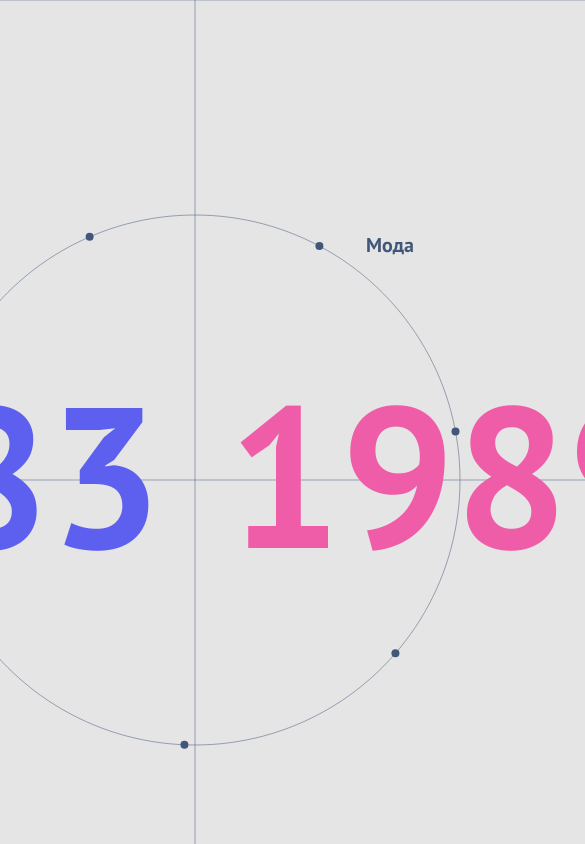
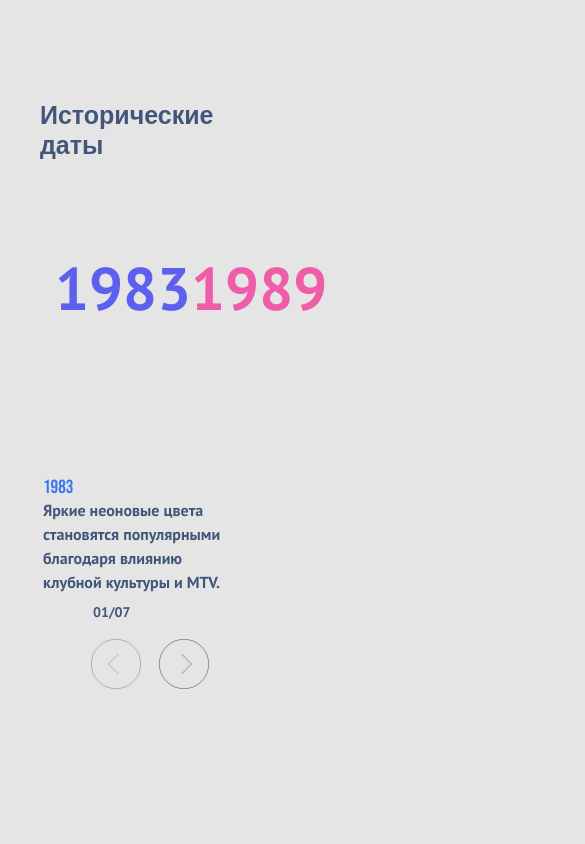
Before and after one commit to MaximSamorukov/test_only, a React app: page / in a window 390 px wide. Shown: the top 844 px of the page, 585 px wide, since content can reach past the window. Built offline with nearby package versions, Linux system fonts and the light colour scheme.

Commit message:
wip: adaptivity

```diff
--- a/package.json
+++ b/package.json
@@ -49,6 +49,7 @@
     "react-dev-utils": "^12.0.1",
     "react-dom": "^19.2.0",
     "react-refresh": "^0.11.0",
+    "react-responsive": "^10.0.1",
     "resolve": "^1.20.0",
     "resolve-url-loader": "^4.0.0",
     "sass": "^1.94.2",
--- a/src/Container.module.scss
+++ b/src/Container.module.scss
@@ -1,13 +1,13 @@
 .mainContainer {
-  width: 1440px;
-  height: 1080px;
+  max-width: 1440px;
+  max-height: 1080px;
   position: relative;
   display: flex;
   flex-direction: column;
   align-items: center;
   justify-content: center;
   box-sizing: border-box;
-  background-image: url('./assets/back.svg');
+  //background-image: url('./assets/back.svg');
   background-position: 0, 0;
   background-size: contain;
 }
@@ -20,6 +20,10 @@
   height: 100%;
   z-index: 2;
   pointer-events: none;
+  box-sizing: border-box;
+  @media (max-width: 1050px) {
+    display: none;
+  }
 }
 
 .dot {
@@ -40,4 +44,42 @@
   padding-top: 150px;
   padding-bottom: 100px;
   pointer-events: auto;
+
+  @media (max-width: 1440px) {
+    width: 1200px;
+    height: 1080px;
+  }
+  @media (max-width: 1220px) {
+    width: 1000px;
+  }
+  @media (max-width: 1050px) {
+    width: 800px;
+  }
+  @media (max-width: 800px) {
+    width: 600px;
+  }
+  @media (max-width: 600px) {
+    padding-top: 130px;
+    width: 500px;
+  }
+  @media (max-width: 510px) {
+    padding-top: 120px;
+    width: 450px;
+  }
+  @media (max-width: 480px) {
+    padding-top: 110px;
+    width: 400px;
+  }
+  @media (max-width: 410px) {
+    padding-top: 100px;
+    width: 350px;
+  }
+  @media (max-width: 360px) {
+    padding-top: 79px;
+    width: 330px;
+  }
+  @media (max-width: 330px) {
+    padding-top: 59px;
+    width: 315px;
+  }
 }
--- a/src/Container.tsx
+++ b/src/Container.tsx
@@ -22,8 +22,11 @@ import { historicalDataStore } from './store';
 import { observer } from 'mobx-react-lite';
 import s from './Container.module.scss';
 import { directionTranslations } from './store/directionTranslations';
+import { Controls } from './components/YearsSlider/components/Controls';
+import { useMediaQuery } from 'react-responsive';
 
 export const Container = observer(() => {
+  const isMaxWidth1050px = useMediaQuery({ query: '(max-width: 1050px)' });
   const groupRef = useRef<SVGGElement>(null);
   const directionLabelRef = useRef<SVGTextElement>(null);
   const periods = historicalDataStore.getAllPeriods();
@@ -231,6 +234,7 @@ export const Container = observer(() => {
         <Title />
         <YearsSlider />
         <ItemsSlider />
+        {isMaxWidth1050px ? <Controls /> : <></>}
       </div>
     </div>
   );
--- a/src/components/ItemsSlider/components/Item/style.module.scss
+++ b/src/components/ItemsSlider/components/Item/style.module.scss
@@ -7,6 +7,31 @@
   align-items: flex-start;
   justify-content: space-between;
   gap: 20px;
+
+  @media (max-width: 800px) {
+    height: 130px;
+    width: 280px;
+    gap: 10px;
+  }
+  @media (max-width: 600px) {
+    height: 120px;
+    width: 280px;
+  }
+  @media (max-width: 480px) {
+    height: 116px;
+    width: 270px;
+  }
+  @media (max-width: 410px) {
+    height: 116px;
+    gap: 0;
+    width: 200px;
+  }
+  @media (max-width: 360px) {
+    height: 114px;
+  }
+  @media (max-width: 330px) {
+    height: 114px;
+  }
 }
 
 .title {
@@ -16,16 +41,85 @@
   line-height: 120%;
   color: #3877ee;
   font-family: 'BebasNeue';
+  @media (max-width: 1440px) {
+    height: 30px;
+  }
+  @media (max-width: 1220px) {
+    height: 30px;
+  }
+  @media (max-width: 1050px) {
+    height: 29px;
+  }
+  @media (max-width: 800px) {
+    height: 27px;
+    font-size: 22px;
+  }
+  @media (max-width: 600px) {
+    height: 25px;
+    font-size: 20px;
+  }
+  @media (max-width: 480px) {
+    height: 23px;
+    font-size: 21px;
+  }
+  @media (max-width: 410px) {
+    height: 21px;
+    font-size: 19px;
+  }
+  @media (max-width: 360px) {
+    height: 19px;
+    font-size: 16px;
+  }
+  @media (max-width: 330px) {
+    height: 19px;
+    font-size: 16px;
+  }
 }
 
 .text {
   width: 100%;
   min-width: 320px;
   text-align: left;
+  font-size: 20px;
   span {
-    font-size: 20px;
+    font-size: inherit;
     line-height: 28px;
     color: #42567a;
     font-weight: 200;
   }
+
+  @media (max-width: 800px) {
+    font-size: 18px;
+    min-width: 250px;
+    span {
+      line-height: 26px;
+    }
+  }
+  @media (max-width: 600px) {
+    font-size: 18px;
+    min-width: 250px;
+  }
+  @media (max-width: 480px) {
+    font-size: 17px;
+    min-width: 250px;
+    span {
+      line-height: 25px;
+    }
+  }
+  @media (max-width: 410px) {
+    font-size: 16px;
+    min-width: 200px;
+    span {
+      line-height: 24px;
+    }
+  }
+  @media (max-width: 360px) {
+    font-size: 14px;
+    span {
+      line-height: 22px;
+    }
+  }
+  @media (max-width: 330px) {
+    font-size: 14px;
+  }
 }
--- a/src/components/ItemsSlider/index.tsx
+++ b/src/components/ItemsSlider/index.tsx
@@ -1,11 +1,13 @@
 import React, { useEffect } from 'react';
 import { Navigation, Scrollbar } from 'swiper/modules';
 import { observer } from 'mobx-react-lite';
+import { useMediaQuery } from 'react-responsive';
 import { Item } from './components/Item';
 import { ArrowRightButton } from './components/ArrowRight';
 import { ArrowLeftButton } from './components/ArrowLeft';
 import { historicalDataStore } from '../../store';
 import { Swiper, SwiperSlide } from 'swiper/react';
+import { useGetMediaValues } from './utils';
 
 import 'swiper/css';
 import 'swiper/css/navigation';
@@ -14,24 +16,25 @@ import 'swiper/css/scrollbar';
 import s from './style.module.scss';
 
 export const ItemsSlider = observer(() => {
+  const { slidesPerView, spaceBetween, withControls } = useGetMediaValues();
+
   const points = historicalDataStore.currentPoints;
   const swiper = historicalDataStore.swiper;
 
   useEffect(() => {
     swiper?.slideTo(0);
   }, [points]);
-
   return (
     <div className={s.container}>
-      <ArrowLeftButton />
+      {withControls && <ArrowLeftButton />}
       <div className={s.innerContainer}>
         <Swiper
           onSwiper={(swiper) => {
             historicalDataStore.swiper = swiper;
           }}
           modules={[Navigation, Scrollbar]}
-          spaceBetween={50}
-          slidesPerView={3}
+          spaceBetween={spaceBetween}
+          slidesPerView={slidesPerView}
           navigation={false}
           pagination={false}
           scrollbar={false}
@@ -44,7 +47,7 @@ export const ItemsSlider = observer(() => {
           ))}
         </Swiper>
       </div>
-      <ArrowRightButton />
+      {withControls && <ArrowRightButton />}
     </div>
   );
 });
--- a/src/components/ItemsSlider/style.module.scss
+++ b/src/components/ItemsSlider/style.module.scss
@@ -8,6 +8,33 @@
   justify-content: flex-start;
   padding-right: 10px;
   padding-left: 20px;
+  @media (max-width: 1440px) {
+    width: 1200px;
+  }
+  @media (max-width: 1220px) {
+    width: 1000px;
+  }
+  @media (max-width: 1050px) {
+    width: 800px;
+  }
+  @media (max-width: 800px) {
+    width: 600px;
+  }
+  @media (max-width: 600px) {
+    width: 450px;
+  }
+  @media (max-width: 480px) {
+    width: 400px;
+  }
+  @media (max-width: 410px) {
+    width: 350px;
+  }
+  @media (max-width: 360px) {
+    width: 330px;
+  }
+  @media (max-width: 330px) {
+    width: 315px;
+  }
 }
 
 .innerContainer {
--- /dev/null
+++ b/src/components/ItemsSlider/utils.ts
@@ -0,0 +1,57 @@
+import { useMediaQuery } from 'react-responsive';
+
+export const useGetMediaValues = () => {
+  const maxWidth1440 = useMediaQuery({ query: '(max-width: 1400px)' });
+  const maxWidth1220 = useMediaQuery({ query: '(max-width: 1220px)' });
+  const maxWidth1000 = useMediaQuery({ query: '(max-width: 1000px)' });
+  const maxWidth800 = useMediaQuery({ query: '(max-width: 800px)' });
+  const maxWidth600 = useMediaQuery({ query: '(max-width: 600px)' });
+  const maxWidth200 = useMediaQuery({ query: '(max-width: 200px)' });
+  if (maxWidth200) {
+    return {
+      slidesPerView: 1,
+      spaceBetween: 20,
+      withControls: false,
+    };
+  }
+  if (maxWidth600) {
+    return {
+      slidesPerView: 1,
+      spaceBetween: 20,
+      withControls: false,
+    };
+  }
+  if (maxWidth800) {
+    return {
+      slidesPerView: 1,
+      spaceBetween: 20,
+      withControls: false,
+    };
+  }
+  if (maxWidth1000) {
+    return {
+      slidesPerView: 2,
+      spaceBetween: 20,
+      withControls: true,
+    };
+  }
+  if (maxWidth1220) {
+    return {
+      slidesPerView: 2,
+      spaceBetween: 30,
+      withControls: true,
+    };
+  }
+  if (maxWidth1440) {
+    return {
+      slidesPerView: 3,
+      spaceBetween: 40,
+      withControls: true,
+    };
+  }
+  return {
+    slidesPerView: 3,
+    spaceBetween: 50,
+    withControls: true,
+  };
+};
--- a/src/components/Title/style.module.scss
+++ b/src/components/Title/style.module.scss
@@ -10,6 +10,44 @@
   justify-content: space-between;
   gap: 20px;
   margin-bottom: 110px;
+  @media (max-width: 1440px) {
+    min-width: 431px;
+    margin-bottom: 120px;
+  }
+  @media (max-width: 1220px) {
+    min-width: 420px;
+    margin-bottom: 125px;
+  }
+  @media (max-width: 1050px) {
+    min-width: 420px;
+    margin-bottom: 138px;
+  }
+  @media (max-width: 800px) {
+    min-width: 300px;
+  }
+  @media (max-width: 600px) {
+    width: 300px;
+  }
+  @media (max-width: 480px) {
+    margin-bottom: 110px;
+    height: fit-content;
+    margin-left: 20px;
+  }
+  @media (max-width: 410px) {
+    margin-bottom: 90px;
+    height: fit-content;
+    margin-left: 20px;
+  }
+  @media (max-width: 360px) {
+    margin-bottom: 70px;
+    margin-left: 20px;
+    height: fit-content;
+  }
+  @media (max-width: 330px) {
+    margin-bottom: 56px;
+    margin-left: 20px;
+    height: fit-content;
+  }
 }
 
 .markLine {
@@ -17,6 +55,10 @@
   width: 5px;
   background: linear-gradient(to bottom, #3877ee, #ef5da8);
   box-shadow: 0 4px 4px 0 rgba(#000000, 0.25);
+
+  @media (max-width: 510px) {
+    display: none;
+  }
 }
 
 .title {
@@ -34,4 +76,65 @@
     letter-spacing: -1%;
     color: #42567a;
   }
+  @media (max-width: 1440px) {
+    width: 353px;
+    span {
+      font-size: 53px;
+      letter-spacing: -1%;
+    }
+  }
+  @media (max-width: 1220px) {
+    width: 353px;
+    span {
+      font-size: 50px;
+      letter-spacing: -1%;
+    }
+  }
+  @media (max-width: 1050px) {
+    width: 353px;
+    span {
+      font-size: 46px;
+      letter-spacing: -1%;
+    }
+  }
+  @media (max-width: 800px) {
+    width: 353px;
+    span {
+      font-size: 40px;
+      letter-spacing: -1%;
+    }
+  }
+  @media (max-width: 600px) {
+    width: 353px;
+    span {
+      font-size: 36px;
+      letter-spacing: -1%;
+    }
+  }
+  @media (max-width: 480px) {
+    span {
+      font-size: 36px;
+      letter-spacing: -1%;
+    }
+  }
+  @media (max-width: 410px) {
+    width: 200px;
+    span {
+      font-size: 25px;
+      letter-spacing: -1%;
+    }
+  }
+  @media (max-width: 360px) {
+    width: 200px;
+    span {
+      font-size: 20px;
+      letter-spacing: -1%;
+    }
+  }
+  @media (max-width: 330px) {
+    span {
+      font-size: 20px;
+      letter-spacing: -1%;
+    }
+  }
 }
--- a/src/components/YearsSlider/components/Years/style.module.scss
+++ b/src/components/YearsSlider/components/Years/style.module.scss
@@ -5,15 +5,95 @@
   flex-direction: row;
   align-items: center;
   justify-content: space-between;
+  font-size: 200px;
+  font-weight: bold;
+  line-height: 160px;
+  letter-spacing: -2%;
+  box-sizing: border-box;
+  @media (max-width: 1440px) {
+    width: 873px;
+    font-size: 180px;
+    font-weight: bold;
+    line-height: 160px;
+    letter-spacing: -2%;
+  }
+  @media (max-width: 1220px) {
+    width: 773px;
+
+    font-size: 160px;
+    font-weight: bold;
+    line-height: 160px;
+    letter-spacing: -2%;
+  }
+  @media (max-width: 1050px) {
+    width: 650px;
+
+    font-size: 140px;
+    font-weight: bold;
+    line-height: 160px;
+    letter-spacing: -4%;
+  }
+  @media (max-width: 800px) {
+    width: 550px;
+
+    font-size: 120px;
+    font-weight: bold;
+    line-height: 150px;
+    height: 150px;
+    letter-spacing: -6%;
+  }
+  @media (max-width: 600px) {
+    width: 450px;
+
+    font-size: 100px;
+    font-weight: bold;
+    line-height: 130px;
+    height: 130px;
+    letter-spacing: -8%;
+  }
+  @media (max-width: 480px) {
+    width: 360px;
+
+    font-size: 80px;
+    font-weight: bold;
+    line-height: 100px;
+    height: 100px;
+    letter-spacing: -8%;
+  }
+  @media (max-width: 410px) {
+    width: 270px;
+
+    font-size: 60px;
+    font-weight: bold;
+    line-height: 77px;
+    height: 77px;
+    letter-spacing: -8%;
+  }
+  @media (max-width: 360px) {
+    width: 260px;
+    font-size: 56px;
+    font-weight: bold;
+    line-height: 73px;
+    height: 73px;
+    letter-spacing: -8%;
+  }
+  @media (max-width: 330px) {
+    width: 250px;
+    font-size: 56px;
+    font-weight: bold;
+    line-height: 73px;
+    height: 73px;
+    letter-spacing: -8%;
+  }
 }
 
 .fromContainer {
   width: fit-content;
   &Label {
-    font-size: 200px;
-    font-weight: bold;
-    line-height: 160px;
-    letter-spacing: -2%;
+    font-size: inherit;
+    font-weight: inherit;
+    line-height: inherit;
+    letter-spacing: inherit;
     color: #5d5fef;
   }
 }
@@ -21,10 +101,10 @@
 .toContainer {
   width: fit-content;
   &Label {
-    font-size: 200px;
-    font-weight: bold;
-    line-height: 160px;
-    letter-spacing: -2%;
+    font-size: inherit;
+    font-weight: inherit;
+    line-height: inherit;
+    letter-spacing: inherit;
     color: #ef5da8;
   }
 }
--- a/src/components/YearsSlider/index.tsx
+++ b/src/components/YearsSlider/index.tsx
@@ -6,8 +6,10 @@ import { observer } from 'mobx-react-lite';
 import { historicalDataStore } from '../../store';
 import { Swiper, SwiperSlide } from 'swiper/react';
 import { Navigation, Scrollbar } from 'swiper/modules';
+import { useMediaQuery } from 'react-responsive';
 
 export const YearsSlider = observer(() => {
+  const isMaxWidth1050px = useMediaQuery({ query: '(max-width: 1050px)' });
   const periods = historicalDataStore.getAllPeriods();
   return (
     <div className={s.container}>
@@ -29,7 +31,7 @@ export const YearsSlider = observer(() => {
           </SwiperSlide>
         ))}
       </Swiper>
-      <Controls />
+      {isMaxWidth1050px ? <></> : <Controls />}
     </div>
   );
 });
--- a/src/components/YearsSlider/style.module.scss
+++ b/src/components/YearsSlider/style.module.scss
@@ -11,4 +11,36 @@
   width: 973px;
   height: fit-content;
   margin-bottom: 150px;
+  @media (max-width: 1440px) {
+    width: 873px;
+  }
+  @media (max-width: 1220px) {
+    width: 773px;
+  }
+  @media (max-width: 1050px) {
+    width: 660px;
+    margin-bottom: 100px;
+  }
+  @media (max-width: 800px) {
+    width: 550px;
+  }
+  @media (max-width: 600px) {
+    width: 457px;
+  }
+  @media (max-width: 480px) {
+    width: 410px;
+    margin-bottom: 100px;
+  }
+  @media (max-width: 410px) {
+    width: 280px;
+    margin-bottom: 90px;
+  }
+  @media (max-width: 360px) {
+    width: 270px;
+    margin-bottom: 77px;
+  }
+  @media (max-width: 330px) {
+    width: 255px;
+    margin-bottom: 77px;
+  }
 }
```
Also changed, not shown: 1 other file (tests, documents, lock files or other folders).
